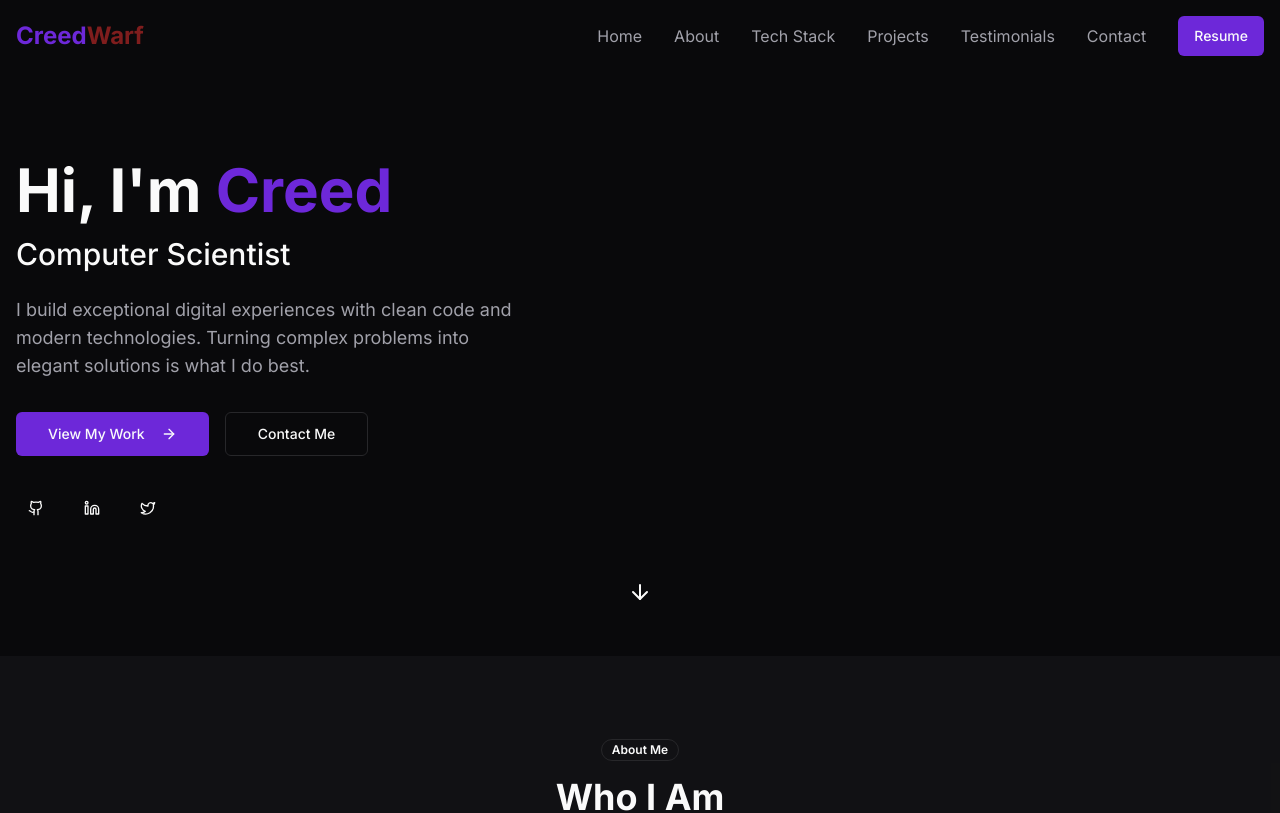
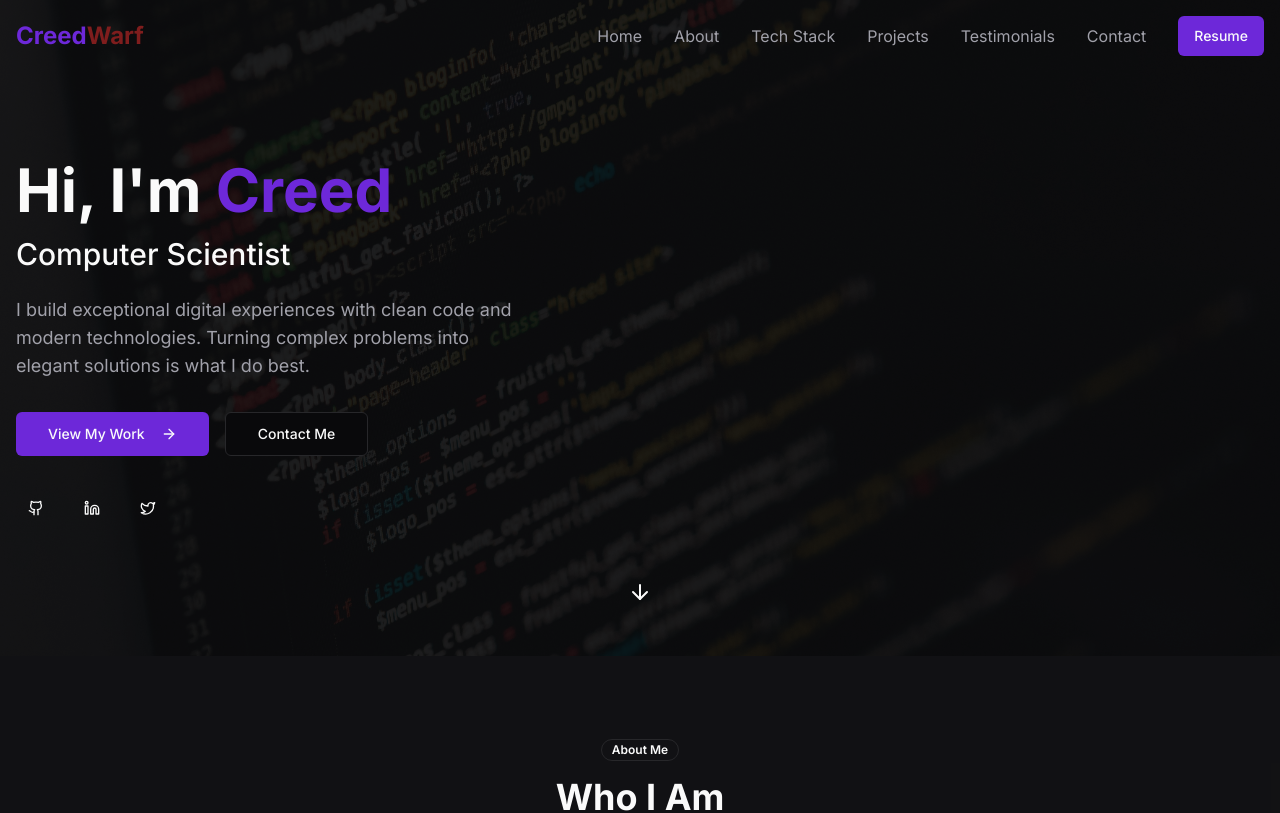
Before and after one commit to nvkt/portfolio, a Next.js app: page / in a window 1280 px wide. Shown: the top 813 px of the page. Built offline with nearby package versions, Linux system fonts and the light colour scheme.

Commit message:
Added hero banner image

```diff
--- a/components/hero.tsx
+++ b/components/hero.tsx
@@ -57,8 +57,8 @@ export default function Hero() {
   }
 
   return (
-    <section id="home" className="relative pt-32 pb-20 md:pt-40 md:pb-32">
-      <div className="container mx-auto px-4">
+    <section id="home" className="relative pt-32 pb-20 md:pt-40 md:pb-32 bg-cover bg-center bg-no-repeat before:content-[''] before:absolute before:inset-0 before:bg-background/90" style={{ backgroundImage: 'url("/herobanner.jpg")' }}>
+      <div className="container mx-auto px-4 relative">
         <div className="grid grid-cols-1 md:grid-cols-2 gap-12 items-center">
           <motion.div initial={{ opacity: 0, y: 20 }} animate={{ opacity: 1, y: 0 }} transition={{ duration: 0.5 }}>
             <h1 className="text-4xl md:text-6xl font-bold mb-4">
```
Also changed, not shown: public/herobanner.jpg (added).
